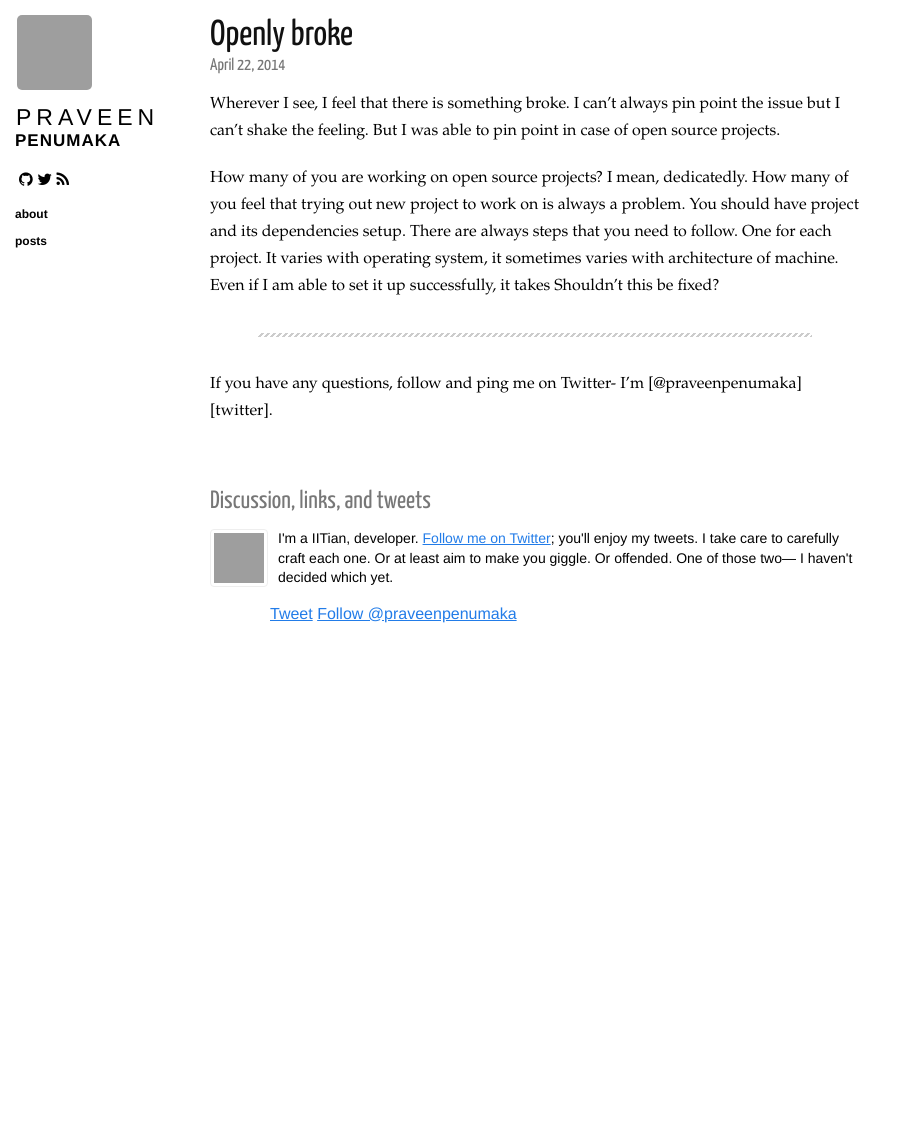
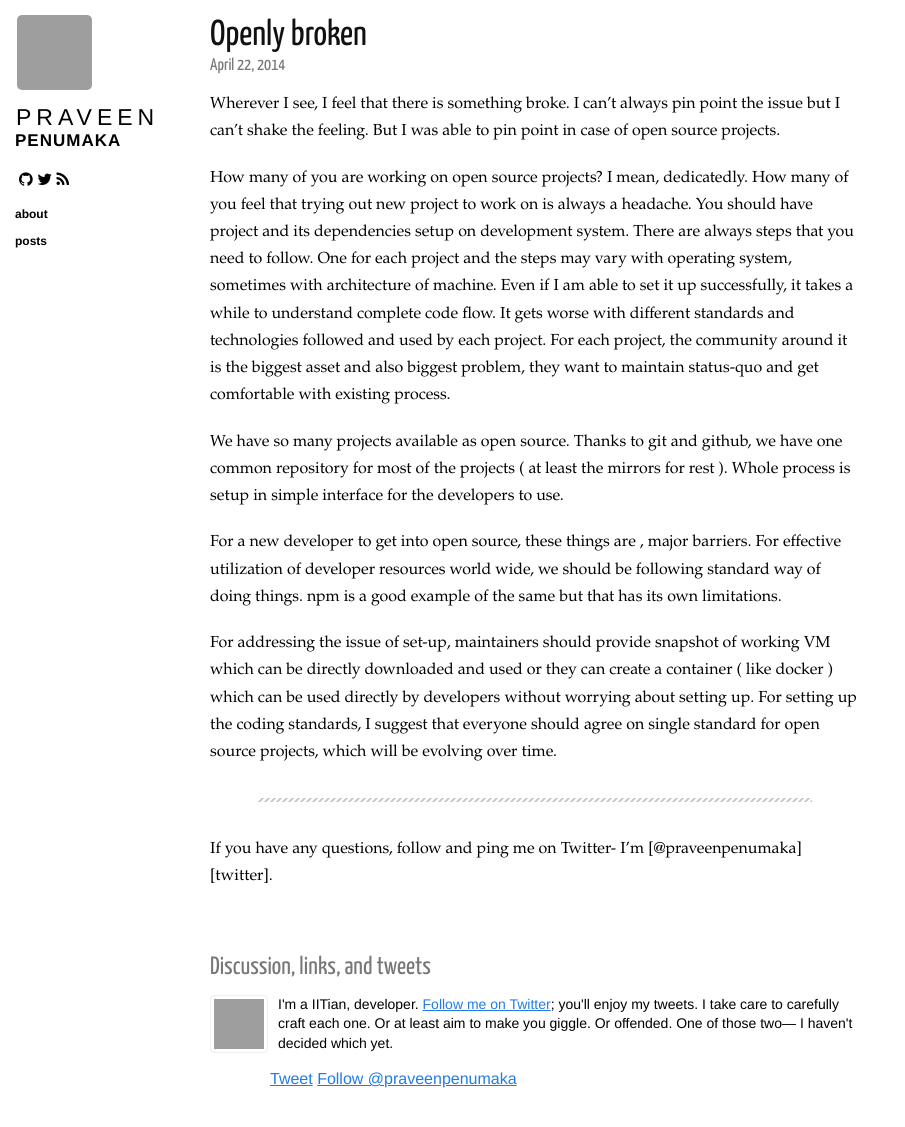
Before and after one commit to praveenpenumaka/praveenpenumaka.github.io, a Jekyll site: the page built from _posts/2014-04-22-open.markdown, in a window 1280 px wide, cut to the strip 0-1148 px from the top of the page. Shown: the top 1127 px of the strip, without its empty margins (0-905 px from the left). Built offline with Jekyll 4.4.1, drawn with Linux system fonts in a browser that asks for light colours; nearby versions of some CDN libraries; Markdown is read by kramdown in place of the engine named in the settings; comment, search, counter and statistics services are not loaded; before the commit the page ends 900 px from its top, so only the background shows below that; grey boxes are pictures that could not be loaded.

Commit message:
draft post: openly broken

```diff
--- a/_posts/2014-04-22-open.markdown
+++ b/_posts/2014-04-22-open.markdown
@@ -1,15 +1,20 @@
 ---
 layout: post
-title: Openly broke
+title: Openly broken
 category: posts
 draft: true
 ---
 
 Wherever I see, I feel that there is something broke. I can't always pin point the issue but I can't shake the feeling. But I was able to pin point in case of open source projects.
 
-How many of you are working on open source projects? I mean, dedicatedly. How many of you feel that trying out new project to work on is always a problem. You should have project and its dependencies setup. There are always steps that you need to follow. One for each project. It varies with operating system, it sometimes varies with architecture of machine.
-Even if I am able to set it up successfully, it takes
-Shouldn't this be fixed?
+How many of you are working on open source projects? I mean, dedicatedly. How many of you feel that trying out new project to work on is always a headache. You should have project and its dependencies setup on development system. There are always steps that you need to follow. One for each project and the steps may vary with operating system, sometimes with architecture of machine.
+Even if I am able to set it up successfully, it takes a while to understand complete code flow. It gets worse with different standards and technologies followed and used by each project. For each project, the community around it is the biggest asset and also biggest problem, they want to maintain status-quo and get comfortable with existing process.
+
+We have so many projects available as open source. Thanks to git and github, we have one common repository for most of the projects ( at least the mirrors for rest ). Whole process is setup in simple interface for the developers to use.
+
+For a new developer to get into open source, these things are , major barriers. For effective utilization of developer resources world wide, we should be following standard way of doing things. npm is a good example of the same but that has its own limitations.
+
+For addressing the issue of set-up, maintainers should provide snapshot of working VM which can be directly downloaded and used or they can create a container ( like docker ) which can be used directly by developers without worrying about setting up. For setting up the coding standards, I suggest that everyone should agree on single standard for open source projects, which will be evolving over time.
 
 ---
 
```
